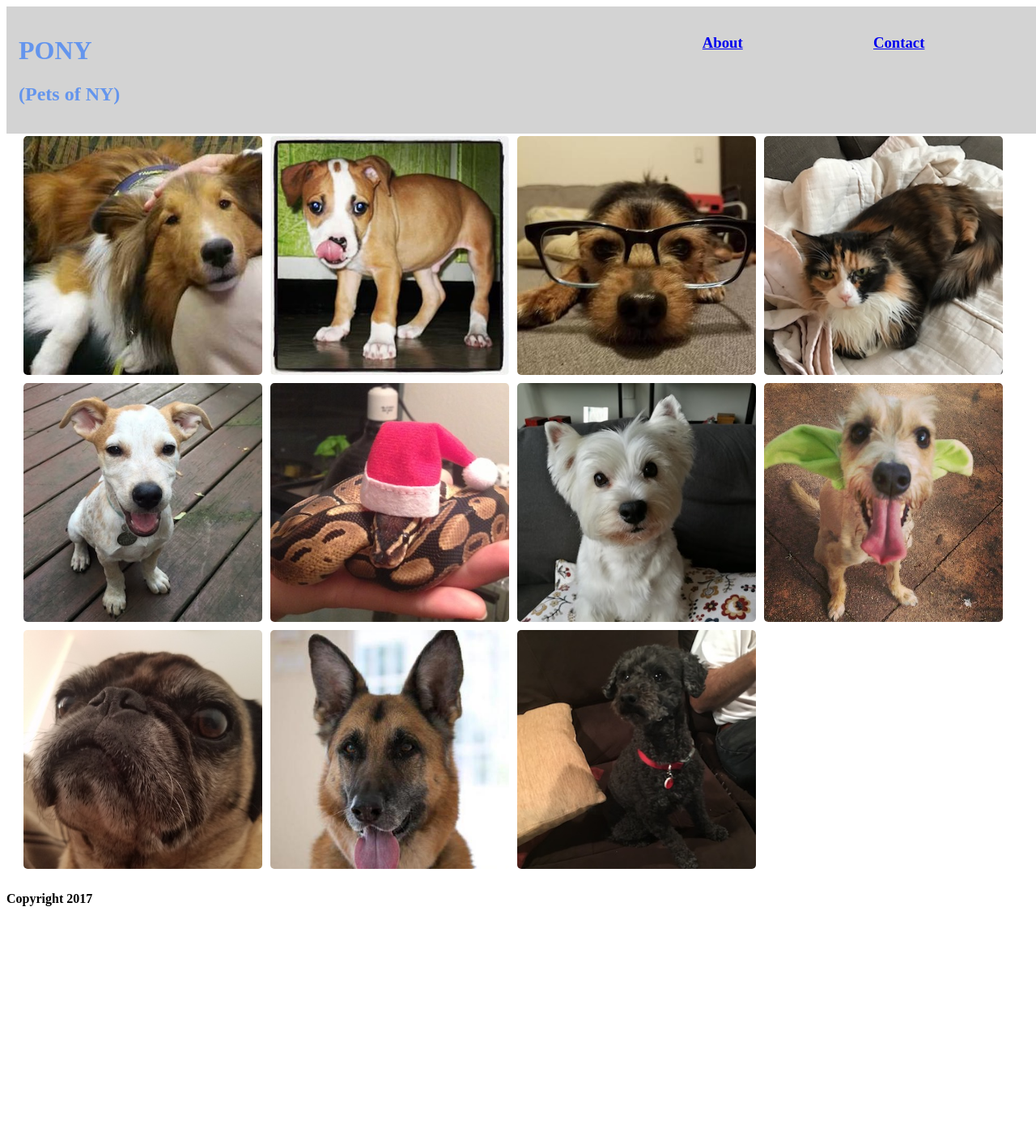
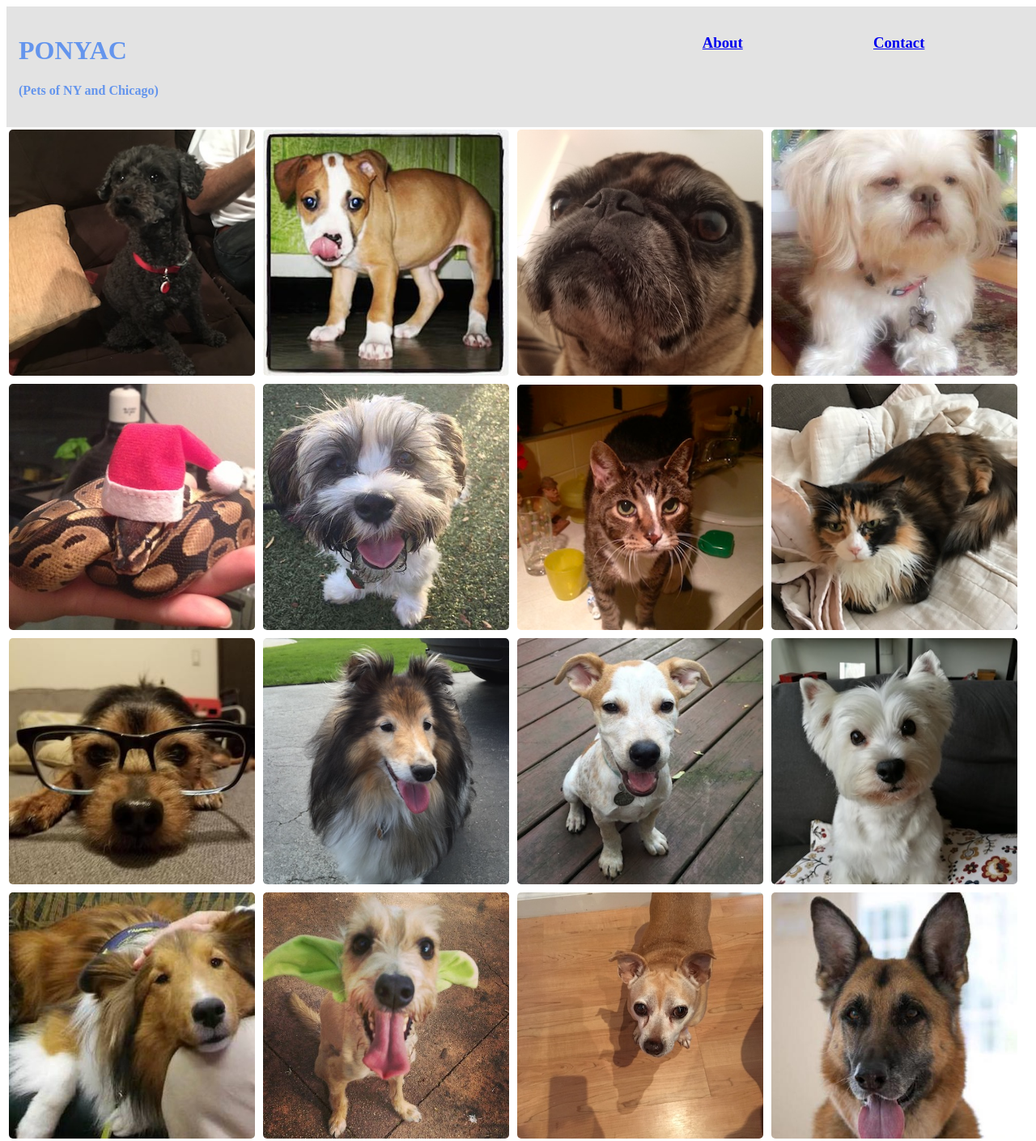
Before and after one commit to intersim/PONY, a website: page index.html in a window 1280 px wide. Shown: the top 1409 px of the page at 81% size. Before the commit the page ends 1149 px from the top, so only its background shows below. Drawn offline with Linux system fonts and the light colour scheme.

Commit message:
final tweaks

```diff
--- a/index.html
+++ b/index.html
@@ -5,14 +5,14 @@
 		<meta name="viewport" content="width=device-width, initial-scale=1" />
 		<link href="https://fonts.googleapis.com/css?family=Indie+Flower" rel="stylesheet">
 		<link href="/public/stylesheets/style.css" rel="stylesheet">
-		<title>Puppers of NY</title>
+		<title>Puppers of NY + CHI</title>
 	</head>
 	<body>
 		<div class="container">
 			<header class="header">
 				<div class="header-info">
-					<h1>PONY<h1>
-					<h2>(Pets of NY)</h2>
+					<h1>PONYAC<h1>
+					<h4>(Pets of NY and Chicago)</h4>
 				</div>
 				<nav class="header-nav">
 					<h3 class="nav-item">
@@ -26,17 +26,24 @@
 			<main class="main">
 				<div class="main-gutter"></div>
 				<section class="main-gallery">
+					<img class="main-gallery-img" src="/public/img/batman.jpg "/>
+					<img class="main-gallery-img" src="/public/img/ben.jpg "/>
+					<img class="main-gallery-img" src="/public/img/cody.jpg "/>
+					<img class="main-gallery-img" src="/public/img/elliott.jpg "/>
+					<img class="main-gallery-img" src="/public/img/fira.jpg "/>
+					<img class="main-gallery-img" src="/public/img/henry.jpg "/>
+					<img class="main-gallery-img" src="/public/img/jd.jpg "/>
+					<img class="main-gallery-img" src="/public/img/marcy.jpg "/>
+					<img class="main-gallery-img" src="/public/img/milton.jpg "/>
+					<img class="main-gallery-img" src="/public/img/murphy.jpg "/>
+					<img class="main-gallery-img" src="/public/img/odie.jpg "/>
+					<img class="main-gallery-img" src="/public/img/pork_chop.jpg "/>
 					<img class="main-gallery-img" src="/public/img/raffi.jpg "/>
-					<img class="main-gallery-img" src="/public/img/ben.jpg "/>
-					<img class="main-gallery-img" src="/public/img/milton.jpg "/>
-					<img class="main-gallery-img" src="/public/img/marcy.jpg "/>
-					<img class="main-gallery-img" src="/public/img/odie.jpg "/>
-					<img class="main-gallery-img" src="/public/img/fira.jpg "/>
-					<img class="main-gallery-img" src="/public/img/pork_chop.jpg "/>
 					<img class="main-gallery-img" src="/public/img/ribs.jpg "/>
-					<img class="main-gallery-img" src="/public/img/cody.jpg "/>
+					<img class="main-gallery-img" src="/public/img/stacey.jpg "/>
 					<img class="main-gallery-img" src="/public/img/star.jpg "/>
-					<img class="main-gallery-img" src="/public/img/batman.jpg "/>
+					<img class="main-gallery-img crop" src="/public/img/wilbur.jpg "/>
+
 				</section>
 				<div class="main-gutter"></div>
 			</main>
--- a/public/stylesheets/style.css
+++ b/public/stylesheets/style.css
@@ -10,7 +10,7 @@
 	flex-direction: row;
 	width: 100vw;
 	padding: 15px;
-	background-color: #d3d3d3;
+	background-color: #e3e3e3;
 	color: cornflowerblue;
 }
 
@@ -28,15 +28,15 @@
 	width: 50%;
 }
 
-.main {
-	display: flex;
-}
 
 .main-gallery-img {
-
 	width: calc(25% - 12px);
 	margin: 3px;
 	border-radius: 5px;
+}
+
+.crop {
+	height: 250px;
 }
 
 .main-gutter {
@@ -62,7 +62,7 @@
 
 }
 
-@media (max-width: 600px) {
+@media (max-width: 450px) {
 
 	.main-gallery-img {
 		width: calc(100% - 12px);
```
Also changed, not shown: public/img/wilbur.jpg (added).
